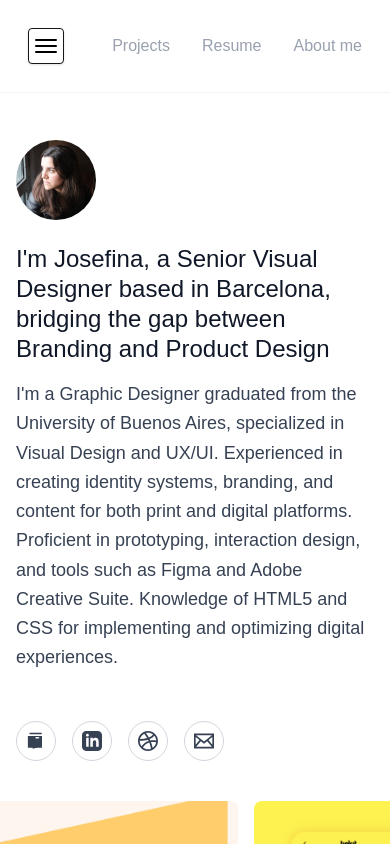
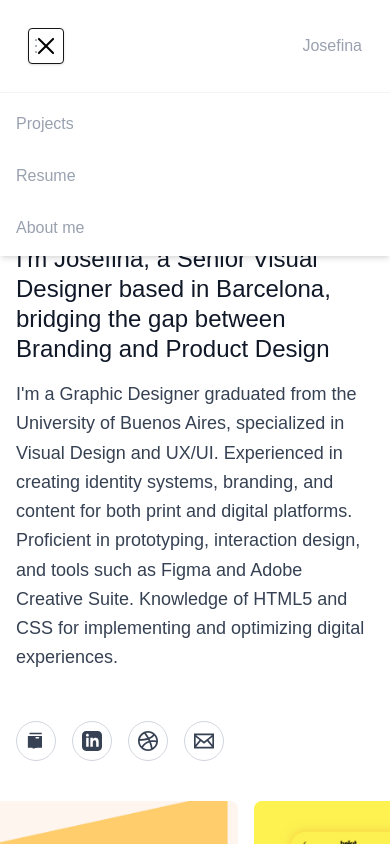
Before and after one commit to tomasfrancizco/portfolio-josefina, a Next.js app: page / in a window 390 px wide. Both pictures are taken after a click on the button 46 px from the left and 46 px from the top of the page. Built offline with nearby package versions, Linux system fonts and the light colour scheme.

Commit message:
added auth functionality

```diff
--- /dev/null
+++ b/src/app/api/auth/route.ts
@@ -0,0 +1,39 @@
+import { NextResponse, NextRequest } from "next/server";
+import CryptoJS from 'crypto-js';
+
+// Function to hash passwords consistently
+function hashPassword(password: string) {
+  return CryptoJS.SHA256(password).toString();
+}
+
+export async function POST(request: NextRequest) {
+  try {
+    const body = await request.json();
+    const { password } = body;
+
+    // Hash the provided password
+    const passwordHash = hashPassword(password);
+
+    // Hash the correct password from env
+    const correctPasswordHash = hashPassword(process.env.NEXT_PUBLIC_PASSWORD as string);
+
+    if (passwordHash === correctPasswordHash) {
+      const response = NextResponse.json({ message: "Login successful" }, { status: 200 });
+
+      // Store the hash of the correct password in the cookie
+      response.cookies.set("authHash", correctPasswordHash, {
+        httpOnly: true,
+        secure: process.env.NODE_ENV === "production",
+        path: "/",
+        expires: new Date(Date.now() + 1 * 24 * 60 * 60 * 1000), // 1 day
+      });
+
+      return response;
+    } else {
+      return NextResponse.json({ message: "Invalid password" }, { status: 401 });
+    }
+  } catch (e) {
+    console.error("Error processing request:", e);
+    return NextResponse.json({ message: "Internal server error" }, { status: 500 });
+  }
+}
--- a/src/app/layout.tsx
+++ b/src/app/layout.tsx
@@ -8,8 +8,8 @@ const manrope = Manrope({
 });
 
 export const metadata: Metadata = {
-  title: "MJFK",
-  description: "MJFK",
+  title: "M. Josefina Freire Knight",
+  description: "Graphic Designer from Barcelona, Josefina Freire Knight",
 };
 
 export default function RootLayout({
--- /dev/null
+++ b/src/app/login/page.tsx
@@ -0,0 +1,11 @@
+"use client";
+import LoginForm from "@/components/Auth/LoginForm";
+const Login = () => {
+  return (
+    <div className="flex flex-col gap-10 bg-white">
+      <LoginForm />
+    </div>
+  );
+};
+
+export default Login;
--- /dev/null
+++ b/src/components/Auth/LoginForm.tsx
@@ -0,0 +1,63 @@
+import { useState } from "react";
+
+export default function LoginForm() {
+  const [password, setPassword] = useState("");
+  const [error, setError] = useState("");
+  const [loading, setLoading] = useState(false);
+
+  const endpoint = "/api/auth";
+
+  const handleSubmit = async (e: React.FormEvent<HTMLFormElement>) => {
+    e.preventDefault();
+    setLoading(true);
+    setError("");
+
+    try {
+      const res = await fetch(endpoint, {
+        method: "POST",
+        body: JSON.stringify({ password }),
+        headers: {
+          "Content-Type": "application/json",
+        },
+      });
+
+      if (res.ok) {
+        window.location.href = "/";
+      } else {
+        const data = await res.json();
+        setError(data.message || "Invalid password");
+      }
+    } catch (err) {
+      console.error("Login error:", err);
+      setError("An error occurred. Please try again.");
+    } finally {
+      setLoading(false);
+    }
+  };
+
+  return (
+    <div className="flex items-center justify-center min-h-screen">
+      <div className="w-full max-w-md p-8 space-y-8 bg-white rounded-lg shadow-md">
+        <h1 className="text-2xl font-bold text-black text-center">Login</h1>
+        <form className="flex flex-col gap-4 text-black" onSubmit={handleSubmit}>
+          <input
+            className="border border-gray-300 rounded-md p-2"
+            type="password"
+            value={password}
+            onChange={(e) => setPassword(e.target.value)}
+            placeholder="Enter password"
+            disabled={loading}
+          />
+          {error && <p className="text-red-500">{error}</p>}
+          <button
+            className={`cursor-pointer bg-blue-500 text-white p-2 rounded-md hover:bg-blue-600 transition-colors ${loading ? 'opacity-70' : ''}`}
+            type="submit"
+            disabled={loading}
+          >
+            {loading ? 'Logging in...' : 'Login'}
+          </button>
+        </form>
+      </div>
+    </div>
+  );
+}
--- a/src/components/Navbar.tsx
+++ b/src/components/Navbar.tsx
@@ -1,9 +1,24 @@
 import Link from "next/link";
+import { useState, useEffect } from "react";
 
 const Navbar = (props: {
   sidebarOpen: string | boolean | undefined;
   setSidebarOpen: (arg0: boolean) => void;
 }) => {
+  const [mobileMenuOpen, setMobileMenuOpen] = useState(false);
+
+  // Close mobile menu when screen size changes to desktop
+  useEffect(() => {
+    const handleResize = () => {
+      if (window.innerWidth >= 1024) {
+        setMobileMenuOpen(false);
+      }
+    };
+
+    window.addEventListener("resize", handleResize);
+    return () => window.removeEventListener("resize", handleResize);
+  }, []);
+
   return (
     <header className="sticky top-0 z-999 flex w-full bg-white drop-shadow-1 dark:bg-boxdark dark:drop-shadow-none outline outline-gray-100">
       <div className="flex flex-grow items-center justify-between m-3 px-4 py-4 shadow-2 md:px-6 2xl:px-11">
@@ -13,6 +28,7 @@ const Navbar = (props: {
             aria-controls="sidebar"
             onClick={(e) => {
               e.stopPropagation();
+              setMobileMenuOpen(!mobileMenuOpen);
               props.setSidebarOpen(!props.sidebarOpen);
             }}
             className="z-99999 block rounded-sm border border-stroke bg-white p-1.5 shadow-sm dark:border-strokedark dark:bg-boxdark lg:hidden"
@@ -20,30 +36,30 @@ const Navbar = (props: {
             <span className="relative block h-5.5 w-5.5 cursor-pointer">
               <span className="du-block absolute right-0 h-full w-full">
                 <span
-                  className={`relative left-0 top-0 my-1 block h-0.5 w-0 rounded-sm bg-black delay-[0] duration-200 ease-in-out dark:bg-white ${
-                    !props.sidebarOpen && "!w-full delay-300"
+                  className={`relative left-0 top-0 my-1 block h-0.5 w-0 rounded-sm bg-black delay-[0] duration-200 ease-in-out dark:bg-white border border-gray-400 ${
+                    !mobileMenuOpen && "!w-full delay-300"
                   }`}
                 ></span>
                 <span
-                  className={`relative left-0 top-0 my-1 block h-0.5 w-0 rounded-sm bg-black delay-150 duration-200 ease-in-out dark:bg-white ${
-                    !props.sidebarOpen && "delay-400 !w-full"
+                  className={`relative left-0 top-0 my-1 block h-0.5 w-0 rounded-sm bg-black delay-150 duration-200 ease-in-out dark:bg-white border border-gray-400 ${
+                    !mobileMenuOpen && "delay-400 !w-full"
                   }`}
                 ></span>
                 <span
-                  className={`relative left-0 top-0 my-1 block h-0.5 w-0 rounded-sm bg-black delay-200 duration-200 ease-in-out dark:bg-white ${
-                    !props.sidebarOpen && "!w-full delay-500"
+                  className={`relative left-0 top-0 my-1 block h-0.5 w-0 rounded-sm bg-black delay-200 duration-200 ease-in-out dark:bg-white border border-gray-400 ${
+                    !mobileMenuOpen && "!w-full delay-500"
                   }`}
                 ></span>
               </span>
               <span className="absolute right-0 h-full w-full rotate-45">
                 <span
                   className={`absolute left-2.5 top-0 block h-full w-0.5 rounded-sm bg-black delay-300 duration-200 ease-in-out dark:bg-white ${
-                    !props.sidebarOpen && "!h-0 !delay-[0]"
+                    !mobileMenuOpen && "!h-0 !delay-[0]"
                   }`}
                 ></span>
                 <span
                   className={`delay-400 absolute left-0 top-2.5 block h-0.5 w-full rounded-sm bg-black duration-200 ease-in-out dark:bg-white ${
-                    !props.sidebarOpen && "!h-0 !delay-200"
+                    !mobileMenuOpen && "!h-0 !delay-200"
                   }`}
                 ></span>
               </span>
@@ -52,13 +68,22 @@ const Navbar = (props: {
           {/* <!-- Hamburger Toggle BTN --> */}
         </div>
 
-        <div className="hidden sm:block">
+        {/* Josefina logo - hidden on small screens */}
+        <div className="hidden lg:block">
           <Link href="/">
-            <p className=" text-gray-400 hover:text-gray-900">Josefina</p>
+            <p className="text-gray-400 hover:text-gray-900">Josefina</p>
           </Link>
         </div>
 
-        <div>
+        {/* Josefina logo - visible only on small screens, positioned to the right */}
+        <div className="lg:hidden ml-auto">
+          <Link href="/">
+            <p className="text-gray-400 hover:text-gray-900">Josefina</p>
+          </Link>
+        </div>
+
+        {/* Desktop navigation menu */}
+        <div className="hidden lg:block">
           <ul className="flex items-center gap-8 2xsm:gap-4">
             <li>
               <Link href="/projects">
@@ -78,11 +103,34 @@ const Navbar = (props: {
           </ul>
         </div>
 
-        {/* <div className="flex items-center gap-3 2xsm:gap-7">
-          <ul className="flex items-center gap-2 2xsm:gap-4">
-            <DarkModeSwitcher />
-          </ul>
-        </div> */}
+        {/* Mobile dropdown menu */}
+        {mobileMenuOpen && (
+          <div className="absolute top-full left-0 w-full sm:w-1/2  bg-white shadow-md mt-1 py-2 lg:hidden z-50">
+            <ul className="flex flex-col space-y-3 px-4">
+              <li>
+                <Link href="/projects">
+                  <p className="text-gray-400 hover:text-gray-900 py-2">
+                    Projects
+                  </p>
+                </Link>
+              </li>
+              <li>
+                <Link href="/resume">
+                  <p className="text-gray-400 hover:text-gray-900 py-2">
+                    Resume
+                  </p>
+                </Link>
+              </li>
+              <li>
+                <Link href="/about-me">
+                  <p className="text-gray-400 hover:text-gray-900 py-2">
+                    About me
+                  </p>
+                </Link>
+              </li>
+            </ul>
+          </div>
+        )}
       </div>
     </header>
   );
--- /dev/null
+++ b/src/middleware.ts
@@ -0,0 +1,39 @@
+import { NextRequest, NextResponse } from 'next/server';
+import CryptoJS from 'crypto-js';
+
+const PUBLIC_PATHS = [
+  "/login",
+];
+
+// Function to hash passwords consistently - must match the one in the API route
+function hashPassword(password: string) {
+  return CryptoJS.SHA256(password).toString();
+}
+
+export function middleware(req: NextRequest) {
+  // Get the stored hash from cookie
+  const authHashCookie = req.cookies.get("authHash");
+
+  // Generate hash of the correct password from env
+  const correctPasswordHash = hashPassword(process.env.NEXT_PUBLIC_PASSWORD as string);
+
+  // Check if the hash in the cookie matches the expected hash
+  const isAuthenticated = authHashCookie?.value === correctPasswordHash;
+
+  const { pathname } = req.nextUrl;
+
+  if (PUBLIC_PATHS.includes(pathname)) {
+    return NextResponse.next();
+  }
+
+  if (!isAuthenticated) {
+    const url = new URL("/login", req.url);
+    return NextResponse.redirect(url);
+  }
+
+  return NextResponse.next();
+}
+
+export const config = {
+  matcher: ["/((?!api|_next/static|_next/image|favicon.ico).*)"],
+};
```
Also changed, not shown: package.json (+10 -6 lines), 1 other file (tests, documents, lock files or other folders).
